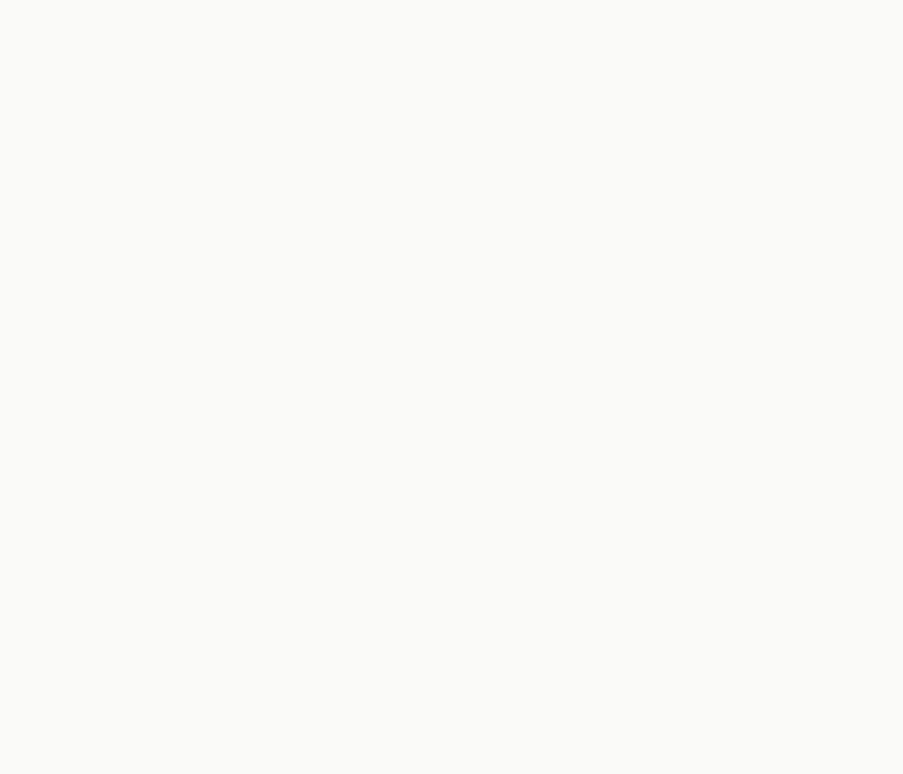
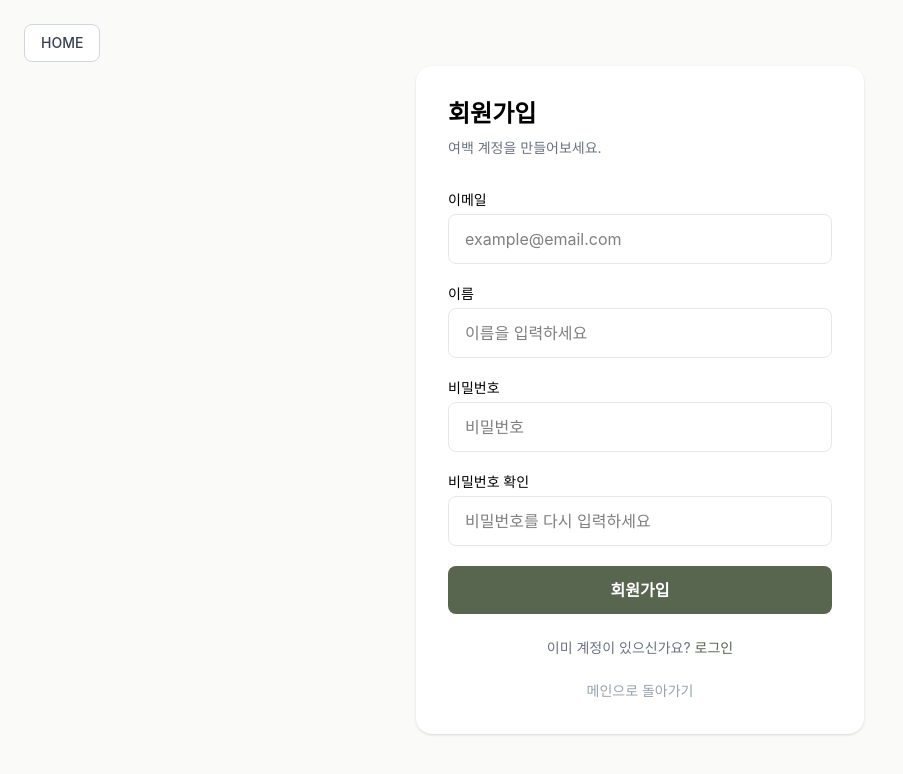
Before and after one commit to ibyso/gallery_project, a React (Vite) app in the folder gallery_front/: page /users/signup in a window 1280 px wide. Before the commit this address had no page. Shown: the top 774 px of the page, without its empty margins (0-903 px from the left). Built offline with nearby package versions, Linux system fonts and the light colour scheme.

Commit message:
프론트엔드 회원가입 페이지 초기화면 추가

```diff
--- a/gallery_front/src/main.tsx
+++ b/gallery_front/src/main.tsx
@@ -4,6 +4,7 @@ import { BrowserRouter, Routes, Route } from "react-router-dom";
 
 import App from "./App";
 import LoginPage from "./pages/LoginPage";
+import SignupPage from "./pages/SignupPage";
 import "./index.css";
 
 ReactDOM.createRoot(document.getElementById("root")!).render(
@@ -12,6 +13,7 @@ ReactDOM.createRoot(document.getElementById("root")!).render(
       <Routes>
         <Route path="/" element={<App />} />
         <Route path="/users/signin" element={<LoginPage />} />
+        <Route path="/users/signup" element={<SignupPage />} />
       </Routes>
     </BrowserRouter>
   </React.StrictMode>,
--- a/gallery_front/src/pages/SignupPage.tsx
+++ b/gallery_front/src/pages/SignupPage.tsx
@@ -0,0 +1,168 @@
+import { useState } from "react";
+import { Link } from "react-router-dom";
+import type { ChangeEvent, FormEvent } from "react";
+
+interface UserSignup {
+  email: string;
+  name: string;
+  password: string;
+  passwordCheck: string;
+}
+
+const SignupPage = () => {
+  const [signupForm, setSignupForm] = useState<UserSignup>({
+    email: "",
+    name: "",
+    password: "",
+    passwordCheck: "",
+  });
+
+  const [errorMessage, setErrorMessage] = useState("");
+
+  const { email, name, password, passwordCheck } = signupForm;
+
+  // 입력값 변경
+  const handleChange = (e: ChangeEvent<HTMLInputElement>) => {
+    const { name, value } = e.target;
+
+    setSignupForm((prevForm) => ({
+      ...prevForm,
+      [name]: value,
+    }));
+
+    setErrorMessage("");
+  };
+
+  // 회원가입 버튼 클릭
+  const handleSubmit = (e: FormEvent<HTMLFormElement>) => {
+    e.preventDefault();
+
+    // 비밀번호 일치 확인
+    if (password !== passwordCheck) {
+      setErrorMessage("비밀번호가 일치하지 않습니다.");
+      return;
+    }
+
+    // 실제 회원가입 API는 나중에 연결
+    console.log("회원가입 입력값:", { email, name });
+
+    alert("회원가입 API는 아직 연결되지 않았습니다.");
+  };
+
+  return (
+    <div className="flex min-h-screen items-center justify-center bg-[#fafaf8] px-4">
+      {/* 왼쪽 상단 HOME 버튼 */}
+      <Link
+        to="/"
+        className="fixed left-6 top-6 rounded-lg border border-gray-300 bg-white px-4 py-2 text-sm font-medium text-gray-700 hover:bg-gray-100"
+      >
+        HOME
+      </Link>
+
+      <div className="w-full max-w-md rounded-2xl bg-white p-8 shadow-sm">
+        <h1 className="mb-2 text-2xl font-bold">회원가입</h1>
+
+        <p className="mb-8 text-sm text-gray-500">여백 계정을 만들어보세요.</p>
+
+        <form className="space-y-5" onSubmit={handleSubmit}>
+          {/* 이메일 */}
+          <div>
+            <label htmlFor="email" className="mb-1 block text-sm font-medium">
+              이메일
+            </label>
+
+            <input
+              id="email"
+              type="email"
+              name="email"
+              value={email}
+              onChange={handleChange}
+              required
+              placeholder="example@email.com"
+              className="w-full rounded-lg border border-gray-200 px-4 py-3 outline-none focus:border-[#58654f]"
+            />
+          </div>
+
+          {/* 이름 */}
+          <div>
+            <label htmlFor="name" className="mb-1 block text-sm font-medium">
+              이름
+            </label>
+
+            <input
+              id="name"
+              type="text"
+              name="name"
+              value={name}
+              onChange={handleChange}
+              required
+              placeholder="이름을 입력하세요"
+              className="w-full rounded-lg border border-gray-200 px-4 py-3 outline-none focus:border-[#58654f]"
+            />
+          </div>
+
+          {/* 비밀번호 */}
+          <div>
+            <label htmlFor="password" className="mb-1 block text-sm font-medium">
+              비밀번호
+            </label>
+
+            <input
+              id="password"
+              type="password"
+              name="password"
+              value={password}
+              onChange={handleChange}
+              required
+              placeholder="비밀번호"
+              className="w-full rounded-lg border border-gray-200 px-4 py-3 outline-none focus:border-[#58654f]"
+            />
+          </div>
+
+          {/* 비밀번호 확인 */}
+          <div>
+            <label htmlFor="passwordCheck" className="mb-1 block text-sm font-medium">
+              비밀번호 확인
+            </label>
+
+            <input
+              id="passwordCheck"
+              type="password"
+              name="passwordCheck"
+              value={passwordCheck}
+              onChange={handleChange}
+              required
+              placeholder="비밀번호를 다시 입력하세요"
+              className="w-full rounded-lg border border-gray-200 px-4 py-3 outline-none focus:border-[#58654f]"
+            />
+          </div>
+
+          {/* 오류 메시지 */}
+          {errorMessage && <p className="text-sm text-red-500">{errorMessage}</p>}
+
+          <button
+            type="submit"
+            className="w-full cursor-pointer rounded-lg bg-[#58654f] py-3 font-semibold text-white hover:bg-[#45513e]"
+          >
+            회원가입
+          </button>
+        </form>
+
+        <p className="mt-6 text-center text-sm text-gray-500">
+          이미 계정이 있으신가요?{" "}
+          <Link to="/users/signin" className="font-medium text-[#58654f] hover:underline">
+            로그인
+          </Link>
+        </p>
+
+        <div className="mt-5 text-center">
+          <Link to="/" className="text-sm text-gray-400 hover:underline">
+            메인으로 돌아가기
+          </Link>
+        </div>
+      </div>
+    </div>
+  );
+};
+
+export default SignupPage;
```
